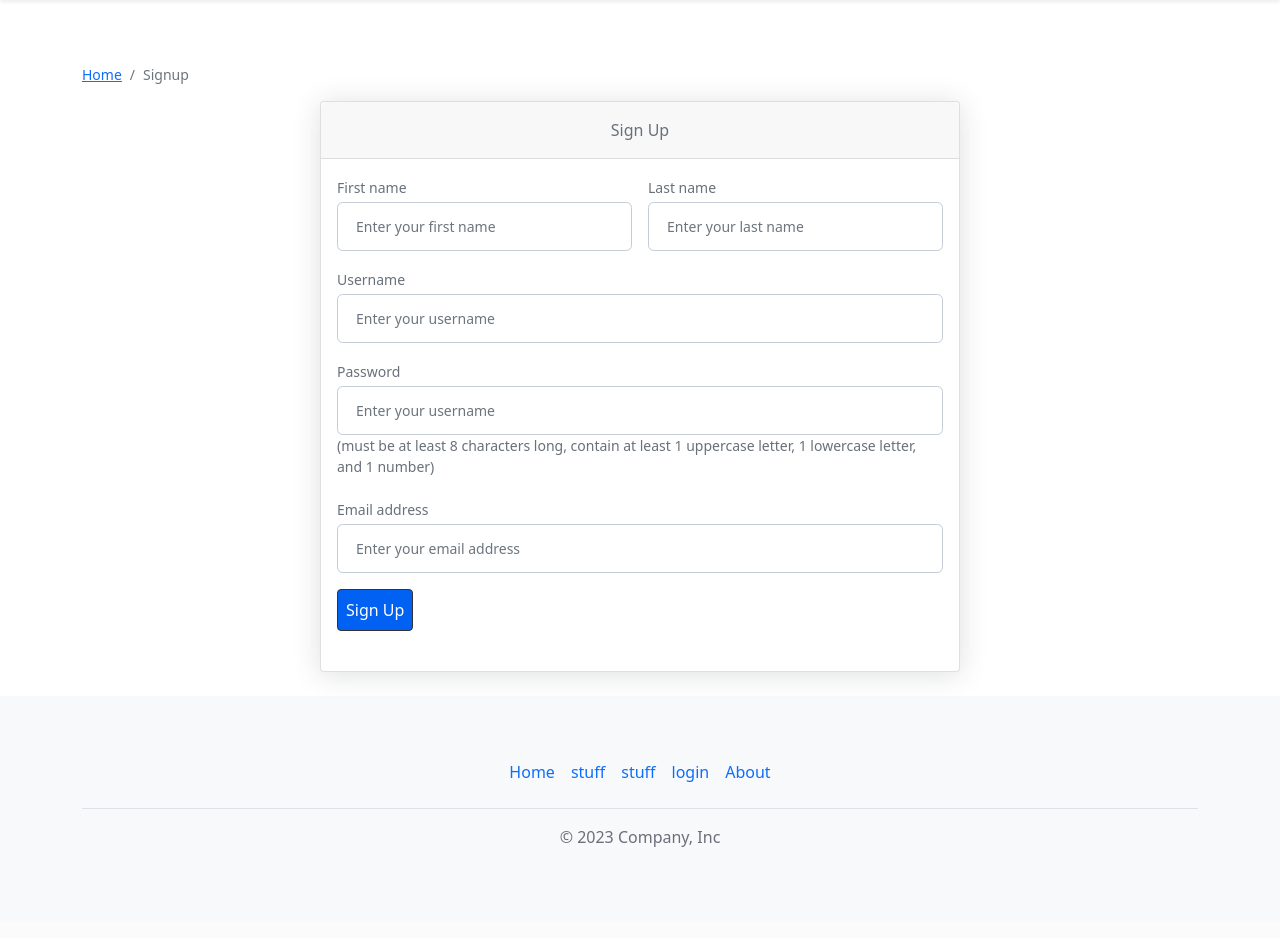
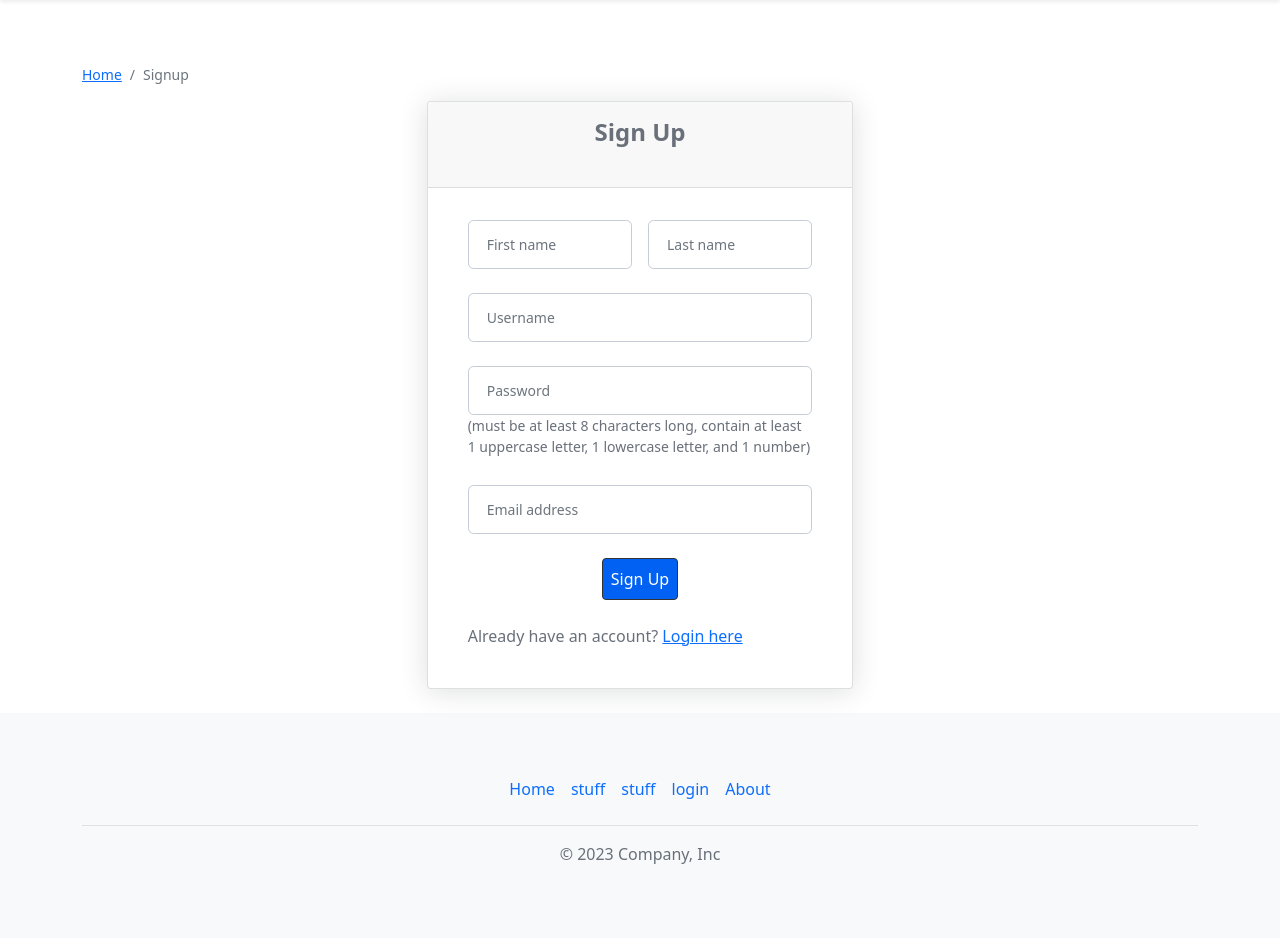
Before and after one commit to ShawnKi/SoftwareEngineeringProjectCSE3026, a Flask app: page /signup in a window 1280 px wide. Shown: the part 56-994 px from the top of the page. Before the commit the page ends 903 px from the top, so only its background shows below. Run offline with Flask 3, Linux system fonts and the light colour scheme.

Commit message:
signup UI

```diff
--- a/SoftwareEngineeringProjectCSE3026-test1/templates/signup.html
+++ b/SoftwareEngineeringProjectCSE3026-test1/templates/signup.html
@@ -25,48 +25,51 @@
     </div>
 </div>
 
-<div class="col-xl-6 mx-auto">
+<div class="col-xl-4 mx-auto">
     <div class="card mb-4">
         <div align="center">
-            <div class="card-header">Sign Up</div>
+            <div class="card-header">
+                <h1 class="fs-4 card-title fw-bold mb-4">Sign Up</h1>
+            </div>
         </div>
         <div class="card-body">
             <form action="{{ url_for('signup') }}" method="post" onsubmit="return validatePassword()">
 
-                <div class="row gx-3 mb-3">
-
+                <div class="row gx-3 m-3">
                     <div class="col-md-6">
-                        <label class="small mb-1" for="inputFirstName">First name</label>
+                        <!-- <label class="small mb-1" for="inputFirstName">First name</label> -->
                         <input class="form-control" id="first_name" name="first_name" type="text"
-                            placeholder="Enter your first name">
+                            placeholder="First name">
                     </div>
 
                     <div class="col-md-6">
-                        <label class="small mb-1" for="inputLastName">Last name</label>
-                        <input class="form-control" id="last_name" name="last_name" type="text"
-                            placeholder="Enter your last name">
+                        <!-- <label class="small mb-1" for="inputLastName">Last name</label> -->
+                        <input class="form-control" id="last_name" name="last_name" type="text" placeholder="Last name">
                     </div>
                 </div>
-                <div class="mb-3">
-                    <label class="small mb-1" for="inputUsername">Username</label>
-                    <input class="form-control" id="username" name="username" type="text"
-                        placeholder="Enter your username">
+                <div class="m-4">
+                    <!--<label class="small mb-1" for="inputUsername">Username</label>-->
+                    <input class="form-control" id="username" name="username" type="text" placeholder="Username">
                 </div>
-                <div class="mb-3">
-                    <label class="small mb-1" for="inputUsername">Password</label>
-                    <input class="form-control" id="password" name="password" type="text"
-                        placeholder="Enter your username">
+                <div class="m-4">
+                    <!-- <label class="small mb-1" for="inputUsername">Password</label> -->
+                    <input class="form-control" id="password" name="password" type="text" placeholder="Password">
                     <label class="small mb-1" for="inputUsername">(must be at least 8 characters long, contain at least
                         1 uppercase letter, 1 lowercase letter, and 1 number)</label>
                 </div>
 
-                <div class="mb-3">
-                    <label class="small mb-1" for="inputEmailAddress">Email address</label>
-                    <input class="form-control" id="email" name="email" type="email"
-                        placeholder="Enter your email address">
+                <div class="m-4">
+                    <!-- <label class="small mb-1" for="inputEmailAddress">Email address</label> -->
+                    <input class="form-control" id="email" name="email" type="email" placeholder="Email address">
                 </div>
-
-                <input type="submit" class="btn btn-primary" value="Sign Up"></br></br>
+                <div class="m-4">
+                    <center><input type="submit" class="btn btn-primary" value="Sign Up"></center>
+                </div>
+                <div class="m-4">
+                    <p class="bottom">Already have an account? <a class="bottom" href="{{ url_for('login') }}"> Login
+                            here</a>
+                    </p>
+                </div>
             </form>
         </div>
     </div>
```
